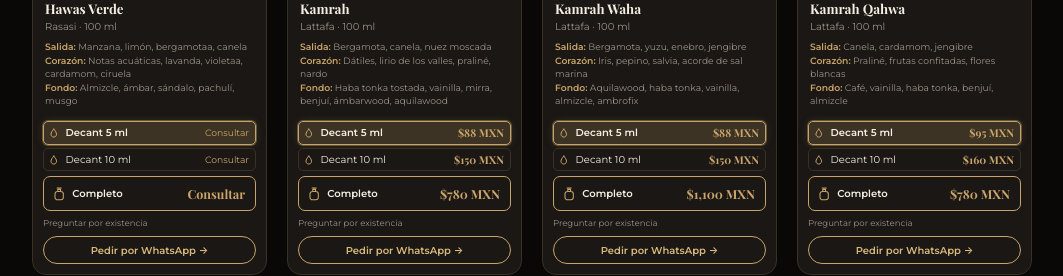
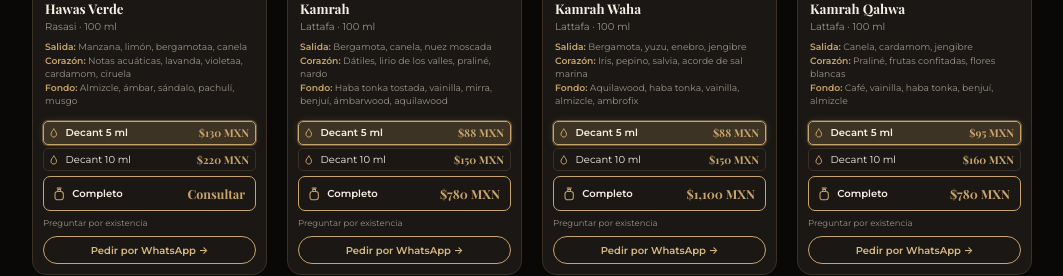
Before and after one commit to jhesrka/skyscents, a Next.js app: page / in a window 1280 px wide. Shown: the part 4120-4396 px from the top of the page, without its empty margins (108-1171 px from the left). Built offline with nearby package versions, Linux system fonts and the light colour scheme.

Commit message:
fix: update prices for Hawas Verde - Rasasi

```diff
--- a/src/data/catalog.ts
+++ b/src/data/catalog.ts
@@ -568,8 +568,8 @@ export const ARABES_CATALOG: PerfumeItem[] = [
       fondo: "Almizcle, ámbar, sándalo, pachulí, musgo",
     },
     decants: [
-      { label: "Decant 5 ml", price: "Consultar" },
-      { label: "Decant 10 ml", price: "Consultar" },
+      { label: "Decant 5 ml", price: "$130 MXN" },
+      { label: "Decant 10 ml", price: "$220 MXN" },
     ],
     fullBottlePrice: "Consultar",
   },
```
